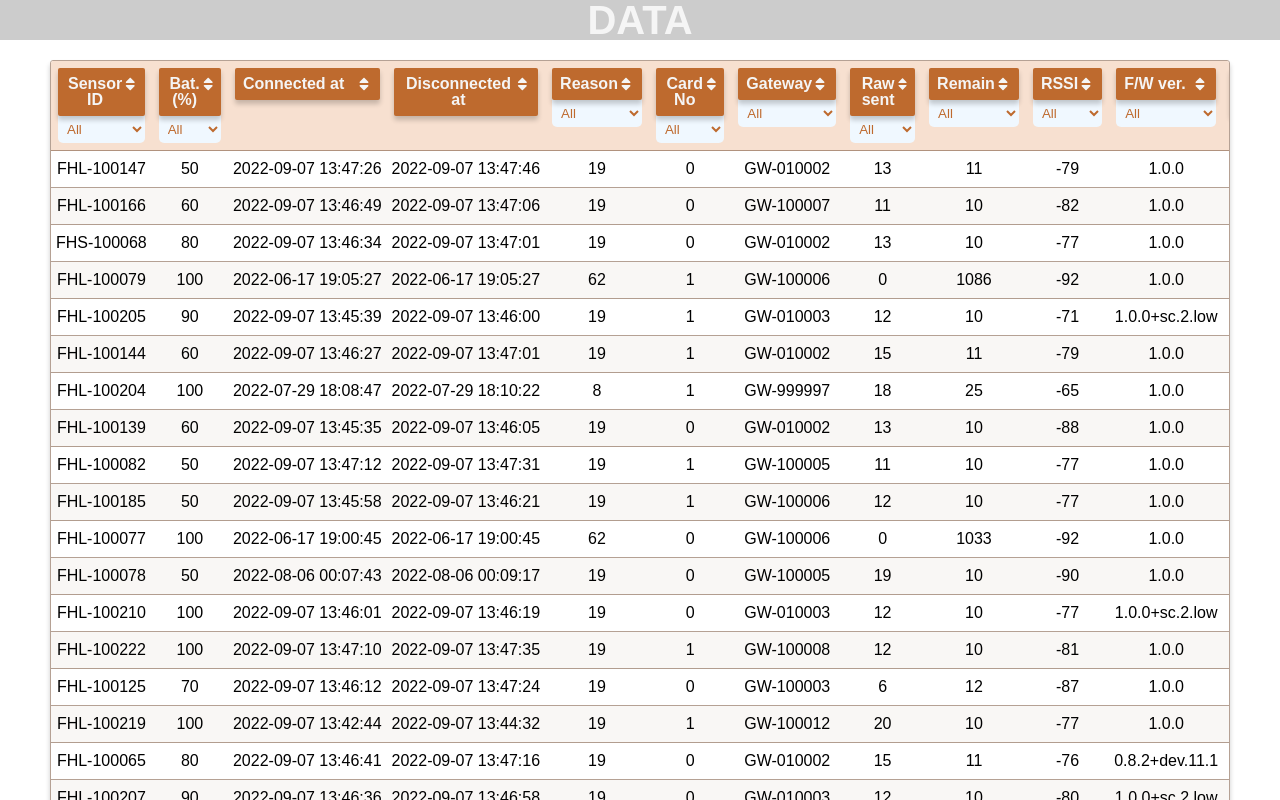
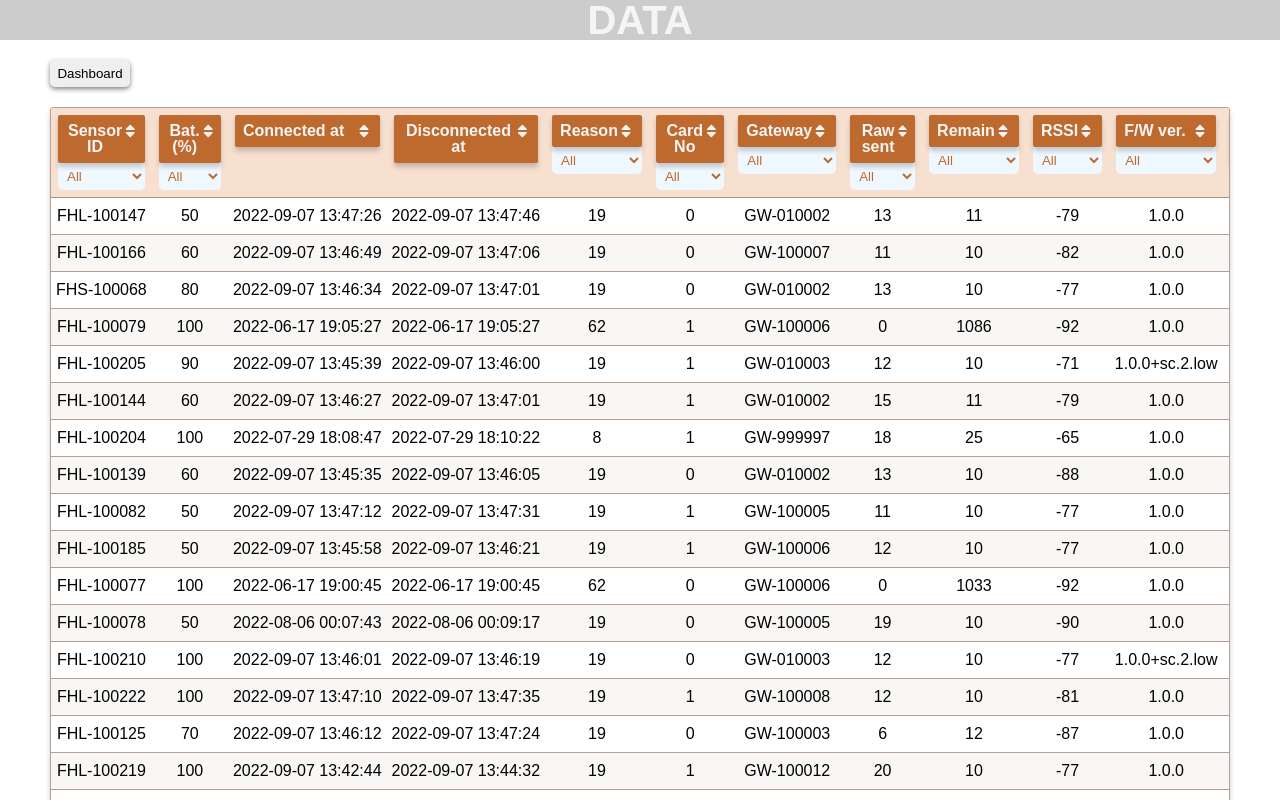
Before and after one commit to minuk3508/data_management_program, a React (Create React App) app: page / in a window 1280 px wide. Shown: the top 800 px of the page. Built offline with nearby package versions, Linux system fonts and the light colour scheme; what chartjs-plugin-zoom would draw is missing.

Commit message:
대쉬보드 이동 버튼 구현

```diff
--- a/src/pages/MainPage.tsx
+++ b/src/pages/MainPage.tsx
@@ -1,14 +1,23 @@
-import { Template } from 'Template/Template';
-import useFetch from 'hooks/useFetch';
-
-import Loader from 'components/Loader';
-import Table from 'components/Table';
+import { Template } from "Template/Template";
+import useFetch from "hooks/useFetch";
+import Loader from "components/Loader";
+import Table from "components/Table";
+import { useNavigate } from "react-router-dom";
+import styled from "styled-components";
 
 export function MainPage() {
   const { results, loading } = useFetch();
+  const navigate = useNavigate();
+
+  const goToDashboard = () => {
+    navigate("/dashboard");
+  };
 
   return (
     <Template>
+      <GoDashboardBtn onClick={goToDashboard}>
+        <BtnText>Dashboard</BtnText>
+      </GoDashboardBtn>
       {loading && results.length === 0 ? (
         <Loader />
       ) : (
@@ -17,3 +26,27 @@ export function MainPage() {
     </Template>
   );
 }
+
+const GoDashboardBtn = styled.button`
+  display: flex;
+  justify-content: center;
+  align-items: center;
+  width: 80px;
+  margin: 20px 0 0 50px;
+  border: none;
+  border-radius: 5px;
+  box-shadow: 0 2px 5px grey;
+
+  :hover {
+    cursor: pointer;
+  }
+
+  @media ${({ theme }) => theme.device.tabletL} {
+    margin-left: 15px;
+  }
+`;
+
+const BtnText = styled.span`
+  text-align: center;
+  padding: 5px 0;
+`;
```
